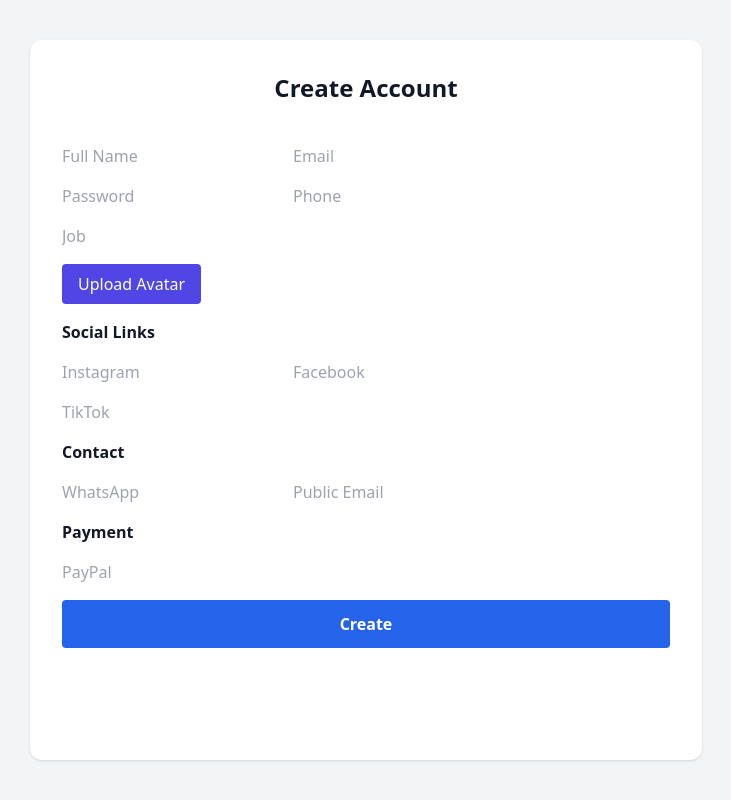
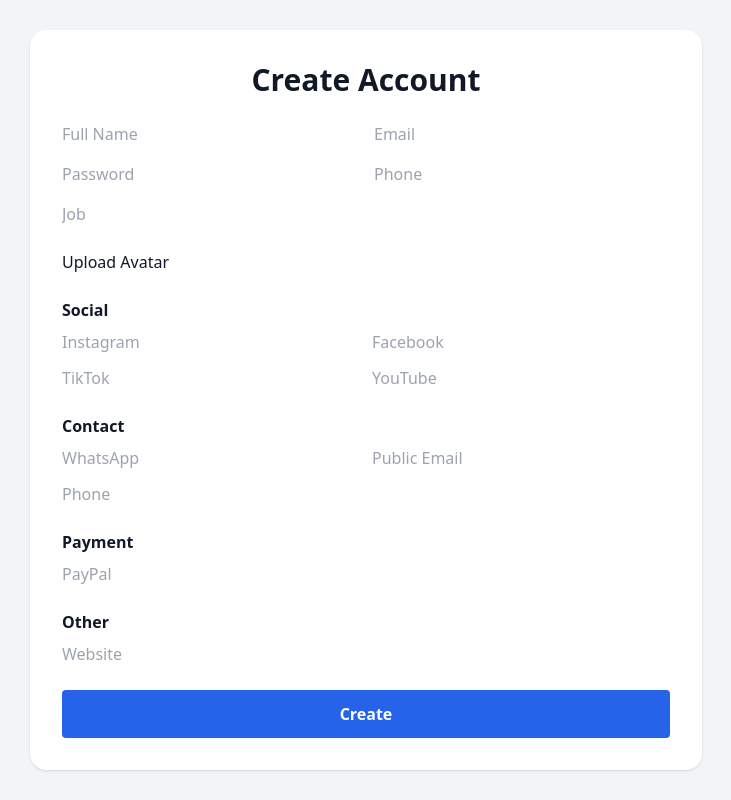
Before and after one commit to Basilehabb/smart-qr-frontend, a Next.js app: page /register in a window 1280 px wide. Shown: the whole page, without its empty margins (274-1005 px from the left). Built offline with nearby package versions, Linux system fonts and the light colour scheme; no server answers.

Commit message:
Update page.tsx

```diff
--- a/app/register/page.tsx
+++ b/app/register/page.tsx
@@ -4,127 +4,116 @@ import { Suspense, useState } from "react";
 import { useSearchParams, useRouter } from "next/navigation";
 import axios from "axios";
 
+const API = process.env.NEXT_PUBLIC_API_URL;
+
+/* =====================
+   Dynamic Links Config
+===================== */
+const LINK_SECTIONS = {
+  social: [
+    { key: "instagram", label: "Instagram" },
+    { key: "facebook", label: "Facebook" },
+    { key: "tiktok", label: "TikTok" },
+    { key: "youtube", label: "YouTube" },
+  ],
+  contact: [
+    { key: "whatsapp", label: "WhatsApp" },
+    { key: "email", label: "Public Email" },
+    { key: "phone", label: "Phone" },
+  ],
+  payment: [{ key: "paypal", label: "PayPal" }],
+  other: [{ key: "website", label: "Website" }],
+};
+
 function RegisterForm() {
+  const router = useRouter();
   const searchParams = useSearchParams();
-  const router = useRouter();
 
   const code = searchParams.get("code");
   const from = searchParams.get("from"); // admin | null
 
-  const [loading, setLoading] = useState(false);
-  const [error, setError] = useState("");
-
-  const [avatarFile, setAvatarFile] = useState<File | null>(null);
-  const [avatarPreview, setAvatarPreview] = useState<string | null>(null);
-
+  /* ========= BASIC DATA ========= */
   const [formData, setFormData] = useState({
     name: "",
     email: "",
     password: "",
     phone: "",
     job: "",
-    countryCode: "+20",
-
-    profile: {
-      social: {
-        instagram: "",
-        facebook: "",
-        tiktok: "",
-        youtube: "",
-      },
-      contact: {
-        phone: "",
-        whatsapp: "",
-        email: "",
-      },
-      payment: {
-        paypal: "",
-      },
-      video: {},
-      music: {},
-      design: {},
-      gaming: {},
-      other: {},
-    },
   });
 
-  const updateProfile = (
-    section: string,
-    key: string,
-    value: string
-  ) => {
-    setFormData((prev) => ({
-      ...prev,
-      profile: {
-        ...prev.profile,
-        [section]: {
-          ...(prev.profile as any)[section],
-          [key]: value,
-        },
-      },
-    }));
-  };
+  /* ========= PROFILE LINKS ========= */
+  const [profile, setProfile] = useState<any>({
+    social: {},
+    contact: {},
+    payment: {},
+    other: {},
+  });
 
+  /* ========= AVATAR ========= */
+  const [avatarFile, setAvatarFile] = useState<File | null>(null);
+  const [avatarPreview, setAvatarPreview] = useState<string | null>(null);
+
+  const [loading, setLoading] = useState(false);
+  const [error, setError] = useState("");
+
+  /* =====================
+     HANDLE SUBMIT
+  ===================== */
   const handleSubmit = async (e: React.FormEvent) => {
     e.preventDefault();
     setLoading(true);
     setError("");
 
     try {
-      // 1️⃣ Register (كل الداتا مرة واحدة)
-      await axios.post(
-        `${process.env.NEXT_PUBLIC_API_URL}/auth/register`,
-        formData
-      );
+      /* 1️⃣ REGISTER (basic only) */
+      await axios.post(`${API}/auth/register`, {
+        name: formData.name,
+        email: formData.email,
+        password: formData.password,
+        phone: formData.phone,
+        job: formData.job,
+      });
 
-      // ✅ Admin flow
+      /* Admin creates user only */
       if (from === "admin") {
         router.push("/admin/users");
         return;
       }
 
-      // 2️⃣ Login (user)
-      const loginRes = await axios.post(
-        `${process.env.NEXT_PUBLIC_API_URL}/auth/login`,
-        {
+      /* 2️⃣ LOGIN */
+      const loginRes = await axios.post(`${API}/auth/login`, {
         email: formData.email,
         password: formData.password,
+      });
+
+      const token = loginRes.data.token;
+      localStorage.setItem("user-token", token);
+
+      /* 3️⃣ UPDATE PROFILE (ALL LINKS 🔥) */
+      await axios.put(
+        `${API}/auth/update`,
+        { profile },
+        {
+          headers: { Authorization: `Bearer ${token}` },
         }
       );
 
-      const token = loginRes.data.token;
-      const user = loginRes.data.user;
-
-      localStorage.setItem("user-token", token);
-      localStorage.setItem("user", JSON.stringify(user));
-
-      // 3️⃣ Upload avatar
+      /* 4️⃣ UPLOAD AVATAR */
       if (avatarFile) {
         const fd = new FormData();
         fd.append("file", avatarFile);
 
-        const avatarRes = await axios.post(
-          `${process.env.NEXT_PUBLIC_API_URL}/auth/upload-avatar`,
-          fd,
-          {
-            headers: {
-              Authorization: `Bearer ${token}`,
-            },
-          }
-        );
-
-        user.avatar = avatarRes.data.url;
-        localStorage.setItem("user", JSON.stringify(user));
+        await axios.post(`${API}/auth/upload-avatar`, fd, {
+          headers: { Authorization: `Bearer ${token}` },
+        });
       }
 
-      // 4️⃣ Link QR
+      /* 5️⃣ LINK QR */
       if (code) {
         await axios.post(
-          `${process.env.NEXT_PUBLIC_API_URL}/qr/link`,
+          `${API}/qr/link`,
           { code },
-          {
-            headers: { Authorization: `Bearer ${token}` },
-          }
+          { headers: { Authorization: `Bearer ${token}` } }
         );
 
         router.push(`/qr/${code}`);
@@ -134,133 +123,100 @@ function RegisterForm() {
       router.push("/");
     } catch (err: any) {
       console.error(err);
-      setError(
-        err.response?.data?.message || "Registration failed"
-      );
+      setError(err.response?.data?.message || "Something went wrong");
     } finally {
       setLoading(false);
     }
   };
 
+  /* =====================
+     RENDER
+  ===================== */
   return (
-    <div className="min-h-screen bg-gray-100 flex justify-center py-10">
-      <div className="bg-white w-full max-w-2xl rounded-xl shadow p-8 space-y-6">
+    <div className="min-h-screen flex items-center justify-center bg-gray-100 p-4">
+      <div className="w-full max-w-2xl bg-white rounded-2xl shadow p-8 space-y-6">
 
-        <h1 className="text-2xl font-bold text-center">
+        <h2 className="text-3xl font-bold text-center">
           {from === "admin" ? "Create User" : "Create Account"}
-        </h1>
+        </h2>
 
         {error && (
-          <div className="p-3 bg-red-50 text-red-600 rounded">
-            {error}
-          </div>
+          <div className="p-3 bg-red-100 text-red-700 rounded">{error}</div>
         )}
 
-        <form onSubmit={handleSubmit} className="space-y-4">
+        <form onSubmit={handleSubmit} className="space-y-6">
 
-          {/* BASIC INFO */}
-          <input
-            placeholder="Full Name"
-            required
-            className="input"
+          {/* ===== BASIC INFO ===== */}
+          <div className="grid grid-cols-2 gap-4">
+            <input placeholder="Full Name" required
               value={formData.name}
-            onChange={(e) =>
-              setFormData({ ...formData, name: e.target.value })
-            }
-          />
+              onChange={(e) => setFormData({ ...formData, name: e.target.value })}
+              className="input" />
 
-          <input
-            type="email"
-            placeholder="Email"
-            required
-            className="input"
+            <input type="email" placeholder="Email" required
               value={formData.email}
-            onChange={(e) =>
-              setFormData({ ...formData, email: e.target.value })
-            }
-          />
+              onChange={(e) => setFormData({ ...formData, email: e.target.value })}
+              className="input" />
 
-          <input
-            type="password"
-            placeholder="Password"
-            required
-            className="input"
+            <input type="password" placeholder="Password" required
               value={formData.password}
-            onChange={(e) =>
-              setFormData({ ...formData, password: e.target.value })
-            }
-          />
+              onChange={(e) => setFormData({ ...formData, password: e.target.value })}
+              className="input" />
 
-          <input
-            placeholder="Phone"
-            className="input"
+            <input placeholder="Phone"
               value={formData.phone}
-            onChange={(e) =>
-              setFormData({ ...formData, phone: e.target.value })
-            }
-          />
+              onChange={(e) => setFormData({ ...formData, phone: e.target.value })}
+              className="input" />
 
-          <input
-            placeholder="Job"
-            className="input"
+            <input placeholder="Job"
               value={formData.job}
-            onChange={(e) =>
-              setFormData({ ...formData, job: e.target.value })
-            }
-          />
+              onChange={(e) => setFormData({ ...formData, job: e.target.value })}
+              className="input col-span-2" />
+          </div>
 
-          {/* AVATAR */}
+          {/* ===== AVATAR ===== */}
           <div className="flex items-center gap-4">
             {avatarPreview && (
-              <img
-                src={avatarPreview}
-                className="w-14 h-14 rounded-full object-cover"
-              />
+              <img src={avatarPreview} className="w-16 h-16 rounded-full object-cover" />
             )}
-            <label className="px-4 py-2 bg-indigo-600 text-white rounded cursor-pointer">
+            <label className="btn-secondary cursor-pointer">
               Upload Avatar
-              <input
-                hidden
-                type="file"
-                accept="image/*"
+              <input hidden type="file" accept="image/*"
                 onChange={(e) => {
-                  const file = e.target.files?.[0];
-                  if (!file) return;
-                  setAvatarFile(file);
-                  const reader = new FileReader();
-                  reader.onload = () =>
-                    setAvatarPreview(reader.result as string);
-                  reader.readAsDataURL(file);
-                }}
-              />
+                  const f = e.target.files?.[0];
+                  if (!f) return;
+                  setAvatarFile(f);
+                  setAvatarPreview(URL.createObjectURL(f));
+                }} />
             </label>
           </div>
 
-          {/* SOCIAL */}
-          <h3 className="font-semibold">Social Links</h3>
-          <input className="input" placeholder="Instagram"
-            onChange={(e)=>updateProfile("social","instagram",e.target.value)} />
-          <input className="input" placeholder="Facebook"
-            onChange={(e)=>updateProfile("social","facebook",e.target.value)} />
-          <input className="input" placeholder="TikTok"
-            onChange={(e)=>updateProfile("social","tiktok",e.target.value)} />
+          {/* ===== PROFILE LINKS ===== */}
+          {Object.entries(LINK_SECTIONS).map(([section, fields]) => (
+            <div key={section}>
+              <h3 className="font-semibold mb-2 capitalize">{section}</h3>
+              <div className="grid grid-cols-2 gap-3">
+                {fields.map((f) => (
+                  <input
+                    key={f.key}
+                    placeholder={f.label}
+                    onChange={(e) =>
+                      setProfile({
+                        ...profile,
+                        [section]: {
+                          ...profile[section],
+                          [f.key]: e.target.value,
+                        },
+                      })
+                    }
+                    className="input"
+                  />
+                ))}
+              </div>
+            </div>
+          ))}
 
-          {/* CONTACT */}
-          <h3 className="font-semibold">Contact</h3>
-          <input className="input" placeholder="WhatsApp"
-            onChange={(e)=>updateProfile("contact","whatsapp",e.target.value)} />
-          <input className="input" placeholder="Public Email"
-            onChange={(e)=>updateProfile("contact","email",e.target.value)} />
-
-          {/* PAYMENT */}
-          <h3 className="font-semibold">Payment</h3>
-          <input className="input" placeholder="PayPal"
-            onChange={(e)=>updateProfile("payment","paypal",e.target.value)} />
-
-          <button
-            disabled={loading}
-            className="w-full py-3 bg-blue-600 text-white rounded font-semibold"
-          >
+          <button disabled={loading} className="w-full py-3 bg-blue-600 text-white rounded font-bold">
             {loading ? "Creating..." : "Create"}
           </button>
         </form>
@@ -269,6 +225,9 @@ function RegisterForm() {
   );
 }
 
+/* =====================
+   PAGE WRAPPER
+===================== */
 export default function RegisterPage() {
   return (
     <Suspense fallback={<div className="text-center mt-20">Loading...</div>}>
```
Lines whose indentation alone changed are shown as unchanged.
